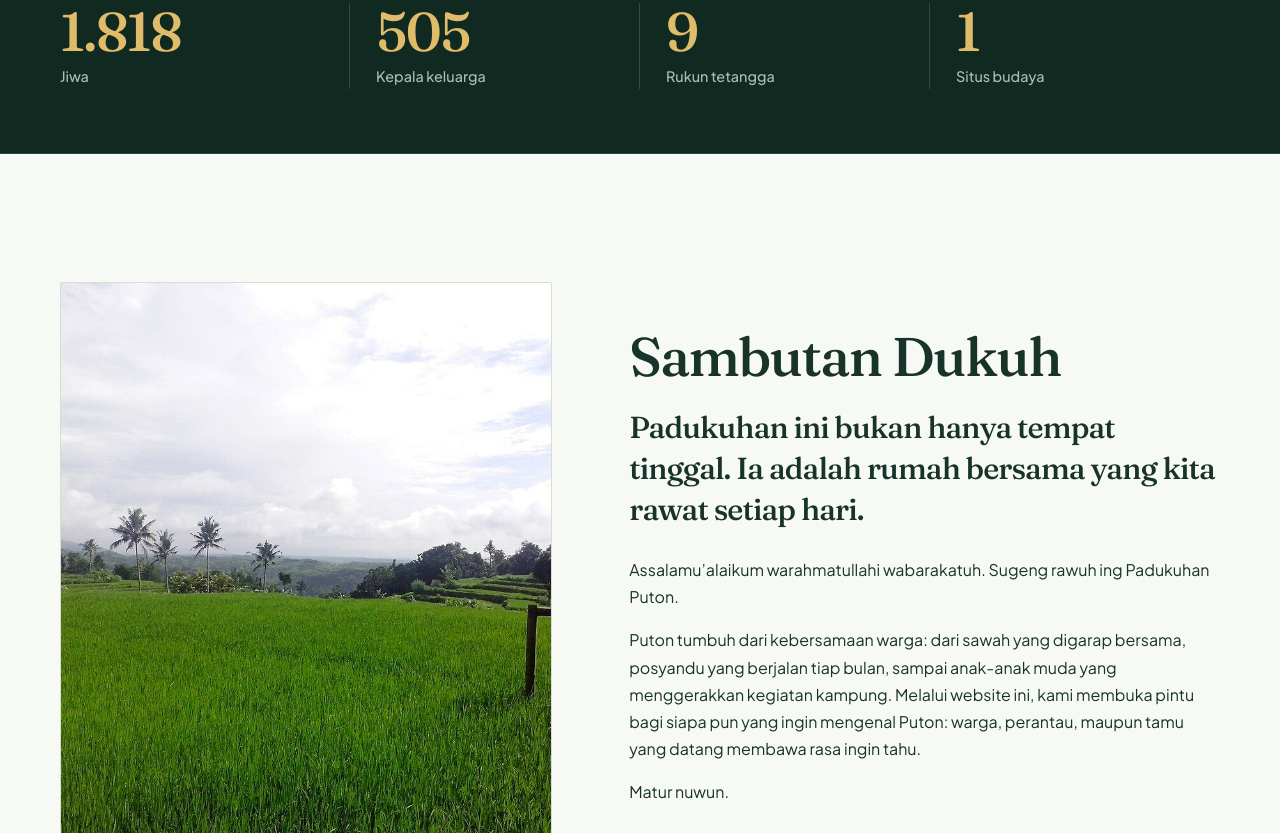
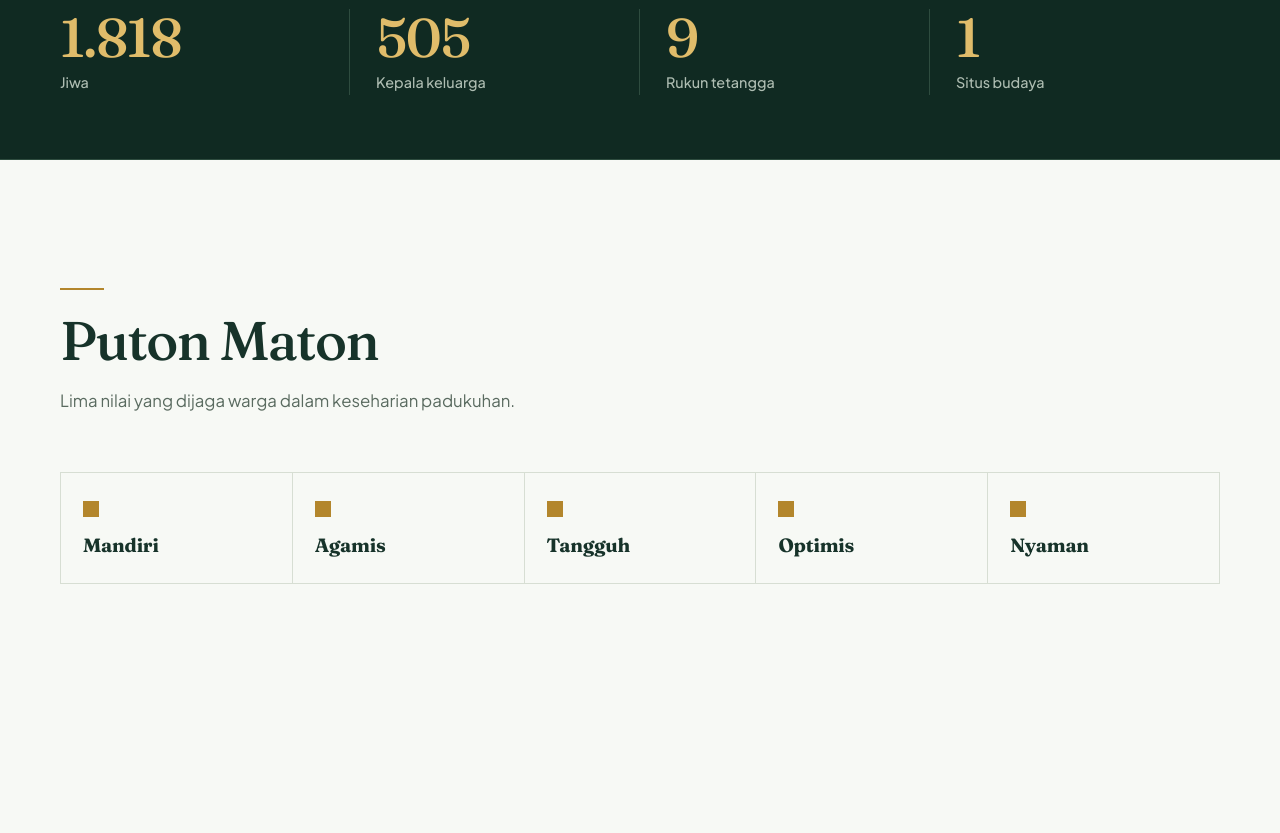
Before and after one commit to afnanspr-jpg/WEB-MAIN, a plain HTML site: page index.html in a window 1280 px wide. Shown: the part 1204-2037 px from the top of the page. Drawn offline with nearby package versions, Linux system fonts and the light colour scheme.

Commit message:
feat(site): add Puton Maton values band and batik footer edge

```diff
--- a/assets/css/styles.css
+++ b/assets/css/styles.css
@@ -88,7 +88,7 @@ p+p{margin-top:1em}
 .slides img:first-child{visibility:visible}
 .hero-in{position:relative;z-index:2;padding:clamp(104px,13vw,168px) 0 clamp(120px,14vw,180px)}
 .hero-in>*{max-width:min(32rem,38%)}
-h1{font-size:clamp(3rem,6.2vw,5.4rem);line-height:.98;color:var(--on-dark)}
+h1{font-size:clamp(3.05rem,6.4vw,5.6rem);line-height:.98;color:var(--on-dark)}
 .lead{margin-top:26px;font-size:1.1rem;color:var(--on-dark-mut)}
 .actions{display:flex;flex-wrap:wrap;gap:14px;margin-top:36px}
 .dots{display:flex;gap:8px;margin-top:40px}
@@ -112,6 +112,13 @@ h1{font-size:clamp(3rem,6.2vw,5.4rem);line-height:.98;color:var(--on-dark)}
 .stats .wrap>div:last-child{border-right:0}
 .stats b{display:block;font-size:clamp(2.3rem,4.6vw,3.4rem);color:var(--gold-lt)}
 .stats span{color:var(--on-dark-mut);font-size:.9rem;font-weight:500}
+
+/* nilai Puton Maton */
+.motto{background:var(--paper)}
+.mat{display:grid;grid-template-columns:repeat(auto-fit,minmax(150px,1fr));gap:1px;background:var(--line);border:1px solid var(--line)}
+.mv{display:grid;align-content:start;gap:18px;padding:28px 22px;background:var(--paper)}
+.mat i{display:block;width:16px;height:16px;background:var(--gold)}
+.mat h3{margin:0;font-size:1.2rem}
 
 /* sambutan */
 .salam{display:grid;grid-template-columns:5fr 6fr;gap:clamp(40px,6vw,88px);align-items:center}
@@ -216,6 +223,8 @@ details p{margin:0;padding:0 44px 20px 0;color:var(--mut)}
 .form select option{color:var(--on-dark);background:var(--deep)}
 .form .btn{justify-self:start}
 .site-footer{padding:clamp(56px,7vw,88px) 0 28px;background:var(--deep);color:var(--on-dark-mut);font-size:.92rem}
+.batik{height:30px;overflow:hidden;border-top:1px solid var(--dark-line);background:var(--deep);color:var(--gold)}
+.batik svg{display:block}
 .fgrid{display:grid;grid-template-columns:2fr 1fr 1fr;gap:40px}
 .fgrid b{color:var(--on-dark);font-size:1.1rem;font-weight:700}
 .fgrid p{max-width:26rem;margin-top:10px}
--- a/index.html
+++ b/index.html
@@ -78,6 +78,17 @@
   <div><b data-count="505">505</b><span>Kepala keluarga</span></div>
   <div><b data-count="9">9</b><span>Rukun tetangga</span></div>
   <div><b data-count="1">1</b><span>Situs budaya</span></div>
+</div></section>
+
+<section class="sec motto" id="nilai" aria-labelledby="motto-h"><div class="wrap">
+  <header class="head rv"><h2 id="motto-h">Puton Maton</h2><p>Lima nilai yang dijaga warga dalam keseharian padukuhan.</p></header>
+  <div class="mat">
+    <div class="mv"><i aria-hidden="true"></i><h3>Mandiri</h3></div>
+    <div class="mv"><i aria-hidden="true"></i><h3>Agamis</h3></div>
+    <div class="mv"><i aria-hidden="true"></i><h3>Tangguh</h3></div>
+    <div class="mv"><i aria-hidden="true"></i><h3>Optimis</h3></div>
+    <div class="mv"><i aria-hidden="true"></i><h3>Nyaman</h3></div>
+  </div>
 </div></section>
 
 <section class="sec" id="sambutan"><div class="wrap salam">
@@ -202,6 +213,7 @@
 </main>
 
 <footer class="site-footer">
+  <div class="batik" aria-hidden="true"><svg width="100%" height="30" focusable="false"><defs><pattern id="kw" width="52" height="30" patternUnits="userSpaceOnUse"><g fill="none" stroke="currentColor" stroke-width="1.5"><circle cx="13" cy="15" r="8"/><circle cx="39" cy="15" r="8"/></g></pattern></defs><rect width="100%" height="30" fill="url(#kw)"/></svg></div>
   <div class="wrap fgrid">
     <div><b>Padukuhan Puton</b><p>Satu dari 12 padukuhan di Kalurahan Trimulyo, Kapanewon Jetis, Kabupaten Bantul, Daerah Istimewa Yogyakarta.</p></div>
     <nav aria-label="Navigasi footer"><a href="#profil">Profil</a><a href="#infografis">Infografis</a><a href="#wisata">Wisata</a><a href="#lembaga">Lembaga</a><a href="#kegiatan">Kegiatan</a></nav>
```
